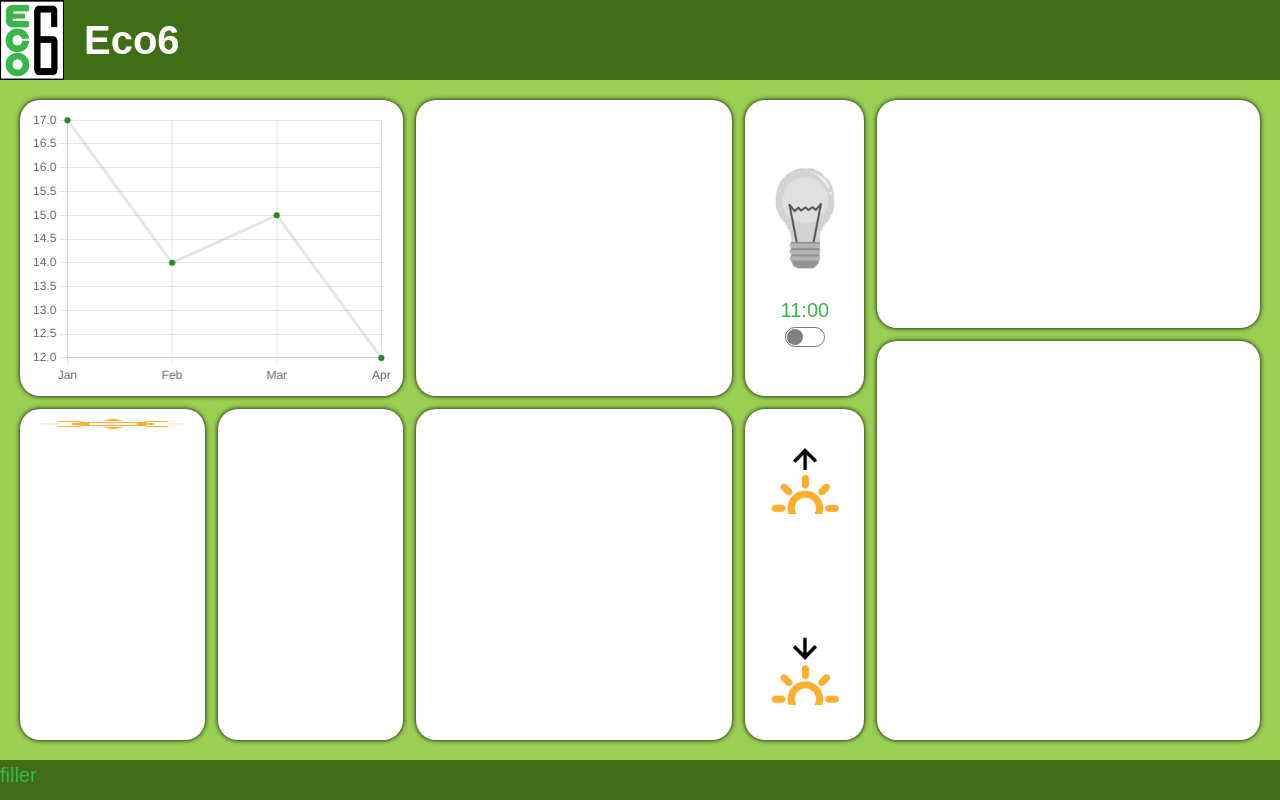
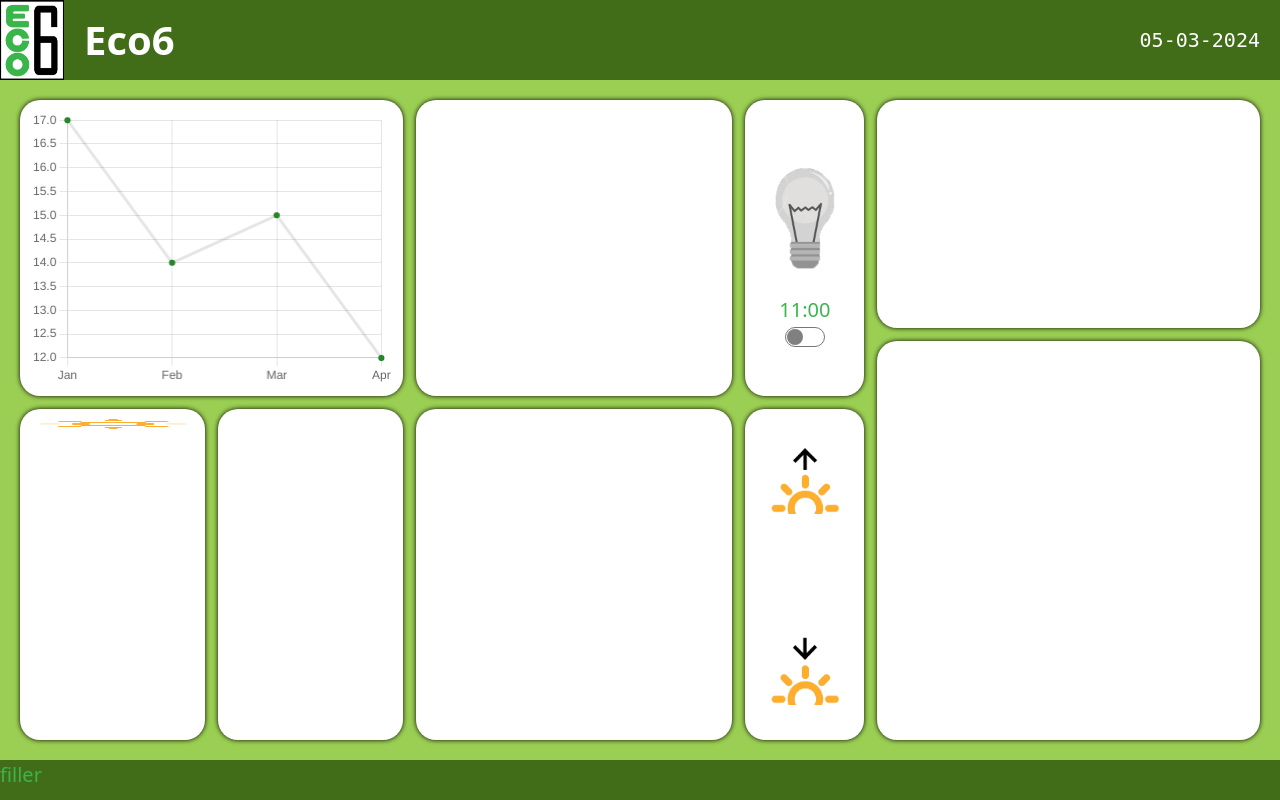
Before and after one commit to 37994/M3DuHu, a PHP site: page / in a window 1280 px wide. Run offline with PHP 8.4, Linux system fonts and the light colour scheme.

Commit message:
headerdatum

```diff
--- a/css/style.css
+++ b/css/style.css
@@ -1,16 +1,16 @@
-html {
-    font-size: 62.5%
-}
-
 * {
     padding: 0;
     margin: 0;
     box-sizing: border-box;
 }
 
+html {
+    font-size: 62.5%
+}
+
 body{
     height: 100vh;
-    font-family: 'poppins', sans-serif;
+    font-family: 'poppins', system-ui, sans-serif;
     font-size: 2rem;
     line-height: 1.5;
     background: #9BCF53;
@@ -29,6 +29,12 @@ header{
     align-items: center;
     gap: 2rem;
     color: white;
+}
+
+#js--tijd {
+    margin-left: auto;
+    margin-right: 2rem;
+    font-family: monospace;
 }
 
 .logo{
--- a/index.html
+++ b/index.html
@@ -16,6 +16,7 @@
     <header>
         <img class="logo" src="images/Logo.png" width="2rem" alt="Logo">
         <h1 class="titel">Eco6</h1>
+        <p id="js--tijd"></p>
     </header>
     <main>
         <div class="dozen doos1">
--- a/js/script.js
+++ b/js/script.js
@@ -1,3 +1,11 @@
+const datum = document.getElementById("js--tijd");
+
+let tijd = new Date();
+
+const format = input => ('0' + input).slice(-2);
+const getDate = () => `${format(tijd.getDay())}-${format(tijd.getMonth())}-${tijd.getFullYear()}`;
+datum.innerText = getDate();
+
 let labels = ["Jan", "Feb", "Mar", "Apr"];
 let data = [17, 14, 15, 12];
 
```
